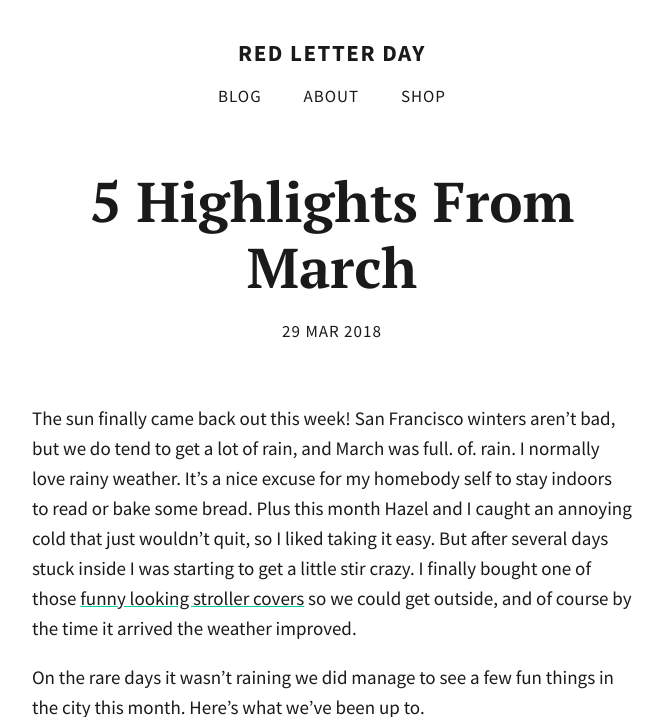
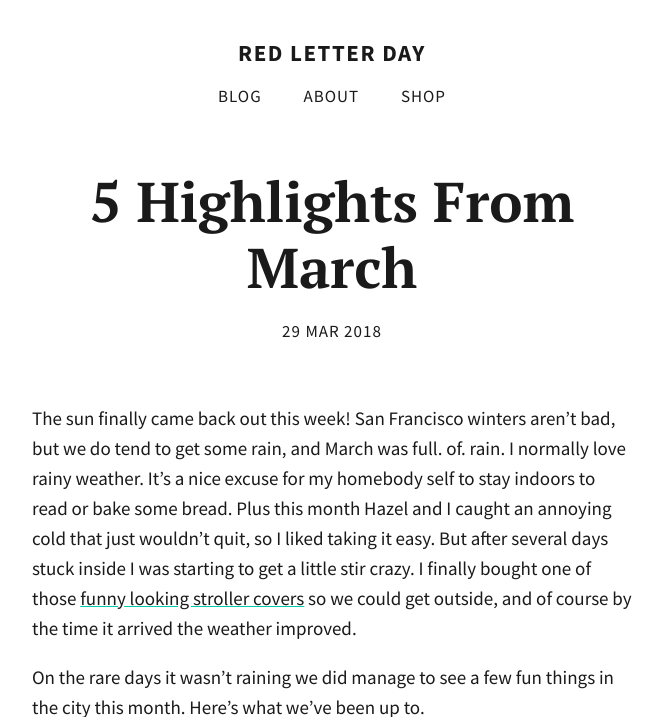
Before and after one commit to totiffany/totiffany.github.io, a Jekyll site: the page built from _posts/2018-03-29-5-Highlights-From-March.md, in a window 1280 px wide and 900 px high, cut to the strip 0-717 px from the top of the window. Shown: the whole strip, without its empty margins (308-971 px from the left). Built offline with Jekyll 4.4.1, drawn with Linux system fonts in a browser that asks for light colours; our own code applies the rules of GitHub Pages for plain Markdown files; comment, search, counter and statistics services are not loaded.

Commit message:
Update 2018-03-29-5-Highlights-From-March.md

```diff
--- a/_posts/2018-03-29-5-Highlights-From-March.md
+++ b/_posts/2018-03-29-5-Highlights-From-March.md
@@ -2,7 +2,7 @@
 published: true
 image: haas-lilienthal-house.jpg
 ---
-The sun finally came back out this week! San Francisco winters aren’t bad, but we do tend to get a lot of rain, and March was full. of. rain. I normally love rainy weather. It’s a nice excuse for my homebody self to stay indoors to read or bake some bread. Plus this month Hazel and I caught an annoying cold that just wouldn’t quit, so I liked taking it easy. But after several days stuck inside I was starting to get a little stir crazy. I finally bought one of those [funny looking stroller covers](https://www.amazon.com/gp/product/B003N64Z7W/ref=as_li_tl?ie=UTF8&camp=1789&creative=9325&creativeASIN=B003N64Z7W&linkCode=as2&tag=redletterda04-20&linkId=71d721691058dd47edc95c5eaa58407c) so we could get outside, and of course by the time it arrived the weather improved.
+The sun finally came back out this week! San Francisco winters aren’t bad, but we do tend to get some rain, and March was full. of. rain. I normally love rainy weather. It’s a nice excuse for my homebody self to stay indoors to read or bake some bread. Plus this month Hazel and I caught an annoying cold that just wouldn’t quit, so I liked taking it easy. But after several days stuck inside I was starting to get a little stir crazy. I finally bought one of those [funny looking stroller covers](https://www.amazon.com/gp/product/B003N64Z7W/ref=as_li_tl?ie=UTF8&camp=1789&creative=9325&creativeASIN=B003N64Z7W&linkCode=as2&tag=redletterda04-20&linkId=71d721691058dd47edc95c5eaa58407c) so we could get outside, and of course by the time it arrived the weather improved.
 
 On the rare days it wasn't raining we did manage to see a few fun things in the city this month. Here's what we've been up to.
 
```
